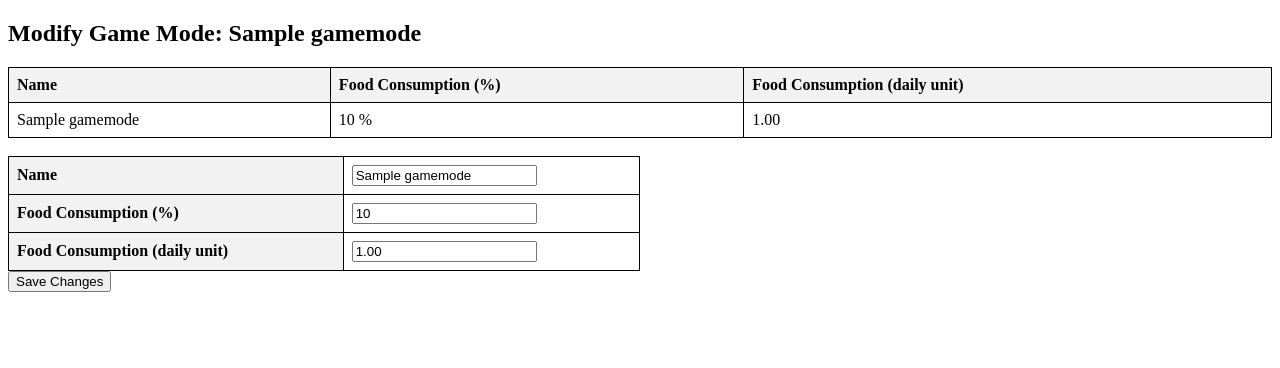
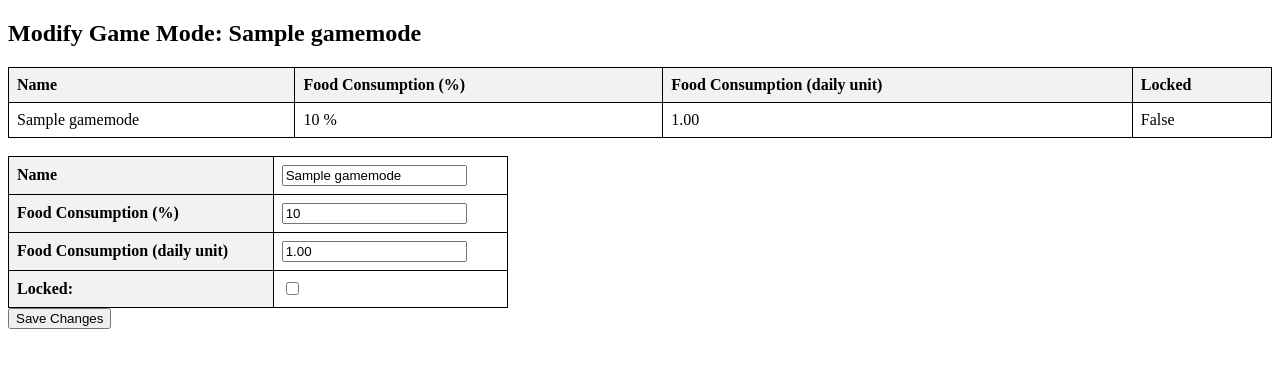
Before and after one commit to FCrescent/DjangoTest_TimberCrops, a Django app: page /modify-game-mode/1/ in a window 1280 px wide. Shown: the top 368 px of the page. Run offline with Django 4.2, Linux system fonts and the light colour scheme; tables that the repository leaves empty hold one stand-in row (values such as "Sample post").

Commit message:
first implementation of Locked field in models, settings hub and modify game mode

```diff
--- a/timber_crops/crops_optimizer/forms.py
+++ b/timber_crops/crops_optimizer/forms.py
@@ -4,9 +4,9 @@ from .models import GameMode
 class GameModeForm(forms.ModelForm):
     class Meta:
         model = GameMode
-        fields = ['name', 'food_consumption_percentage', 'food_consumption_daily_unit']
+        exclude = [] #includes all fields by default
 
 class ModifyGameModeForm(forms.ModelForm):
     class Meta:
         model = GameMode
-        fields = ['name', 'food_consumption_percentage', 'food_consumption_daily_unit']
+        exclude = []
--- a/timber_crops/crops_optimizer/models.py
+++ b/timber_crops/crops_optimizer/models.py
@@ -14,6 +14,7 @@ class GameMode(models.Model):
     name = models.CharField(max_length=100, unique=True)
     food_consumption_percentage = models.PositiveIntegerField()
     food_consumption_daily_unit = models.DecimalField(max_digits=5, decimal_places=2)
+    locked = models.BooleanField(default=False)
 
     def __str__(self):
         return self.name
--- a/timber_crops/crops_optimizer/templates/modify_game_mode.html
+++ b/timber_crops/crops_optimizer/templates/modify_game_mode.html
@@ -12,18 +12,20 @@
             <th>Name</th>
             <th>Food Consumption (%)</th>
             <th>Food Consumption (daily unit)</th>
+            <th>Locked</th>
         </tr>
         <tr>
             <td>{{ game_mode.name }}</td>
             <td>{{ game_mode.food_consumption_percentage }} %</td>
             <td>{{ game_mode.food_consumption_daily_unit }}</td>
+            <td>{{ game_mode.locked }}</td>
         </tr>
     </table>
 
     <br>
     <form method="post">
         {% csrf_token %}
-        <table class="styled-table" style="width:50%">
+        <table class="styled-table" style="width:500px">
             <tr>
                 <th>Name</th>
                 <td>{{ form.name.errors }} {{ form.name }}</td>
@@ -36,9 +38,14 @@
                 <th>Food Consumption (daily unit)</th>
                 <td>{{ form.food_consumption_daily_unit.errors }} {{ form.food_consumption_daily_unit }}</td>
             </tr>
+            <tr>
+                <th>{{form.locked.label_tag}}</th>
+                <td>{{ form.locked.errors }} {{ form.locked }}</td>
+            </tr>
         </table>
         <button type="submit">Save Changes</button>
     </form>
+    <br>
 
 
 
--- a/timber_crops/crops_optimizer/views.py
+++ b/timber_crops/crops_optimizer/views.py
@@ -1,6 +1,8 @@
 from django.shortcuts import render, redirect, get_object_or_404
-from .forms import GameModeForm, ModifyGameModeForm
+from .forms import GameModeForm, ModifyGameModeForm#, ModifyLockForm
 from .models import GameMode
+import logging
+from django.contrib import messages
 # Create your views here.
 
 
@@ -12,8 +14,6 @@ def hello(request):
 def home(request):
     return render(request, 'home.html')
 
-# def settings_hub(request):
-#     return render(request, 'settings_hub.html')
 def settings_hub(request):
     form = GameModeForm()
 
@@ -25,24 +25,24 @@ def settings_hub(request):
 
     existing_game_modes = GameMode.objects.all()
 
-    # context = {'form': form}
     context = {'form': form, 'existing_game_modes': existing_game_modes}
     return render(request, 'settings_hub.html', context)
 
 def modify_game_mode(request, game_mode_id):
     game_mode = get_object_or_404(GameMode, id=game_mode_id)
+
     if request.method == 'POST':
         form = ModifyGameModeForm(request.POST, instance=game_mode)
         if form.is_valid():
-            new_name = form.cleaned_data['name']
-            if new_name != game_mode.name and GameMode.objects.filter(name=new_name).exists():
-                form.add_error('name', 'A Game Mode with this name already exists.')
-            else:
-                form.save()
-                return redirect('settings_hub')
+            form.save()
+            return redirect('settings_hub')
     else:
         form = ModifyGameModeForm(instance=game_mode)
+
     return render(request, 'modify_game_mode.html', {'form': form, 'game_mode': game_mode})
+
+
+
 
 
 
```
Also changed, not shown: timber_crops/crops_optimizer/templates/settings_hub.html (+22 -2 lines), timber_crops/crops_optimizer/migrations/0002_gamemode_locked_alter_gamemode_name.py (added).
